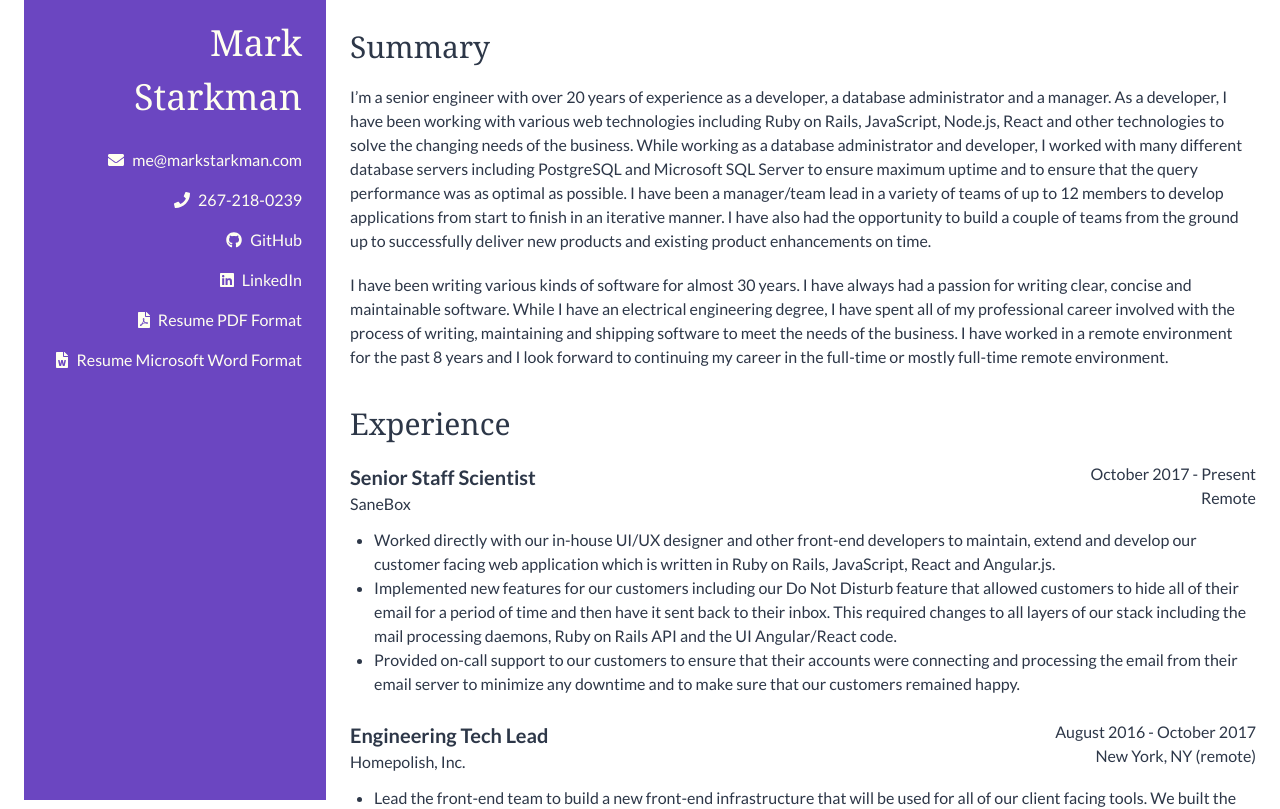
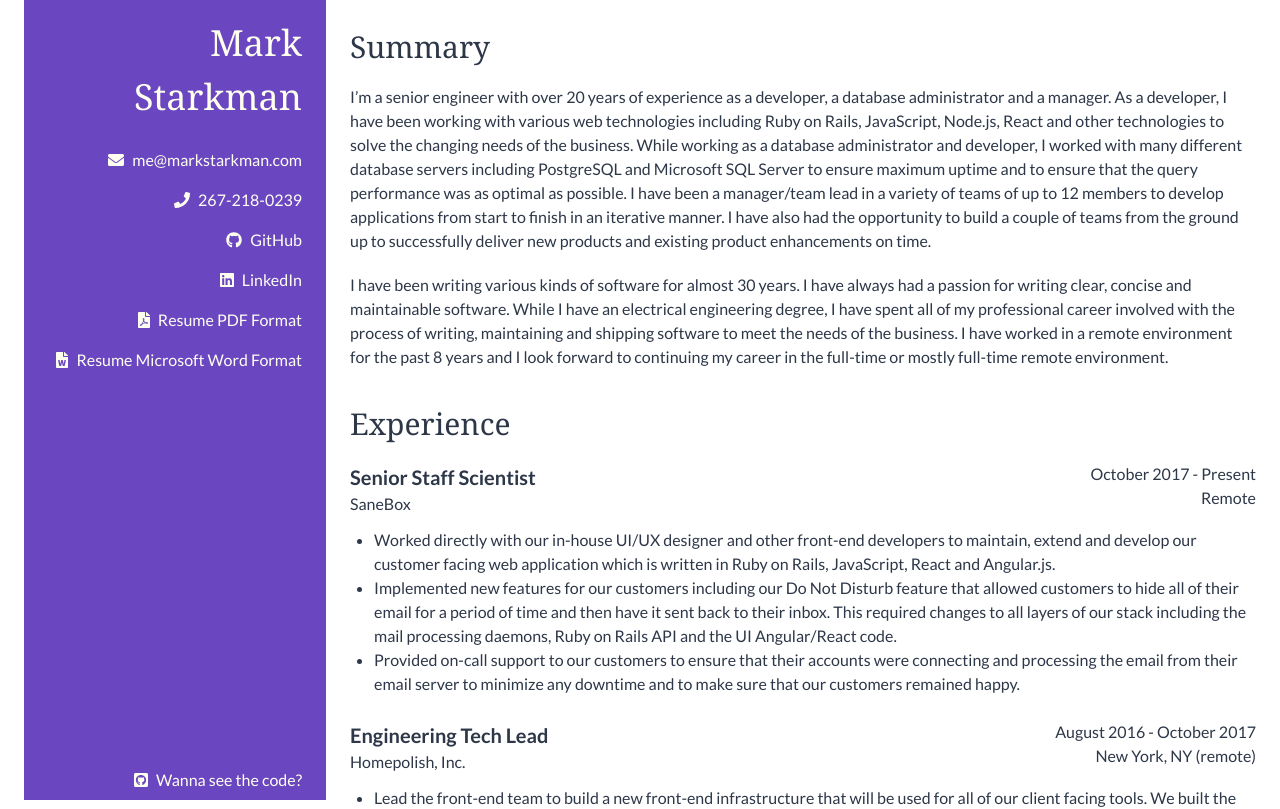
Before and after one commit to mstarkman/resume-part-deux, a Next.js app: page / in a window 1280 px wide. Shown: the top 809 px of the page. Built offline with nearby package versions, Linux system fonts and the light colour scheme.

Commit message:
Add link to the code for the resume

```diff
--- a/components/SideNav.tsx
+++ b/components/SideNav.tsx
@@ -1,5 +1,5 @@
 import { faEnvelope, faPhone, faFilePdf, faFileWord } from "@fortawesome/free-solid-svg-icons"
-import { faGithub, faLinkedin } from "@fortawesome/free-brands-svg-icons"
+import { faGithub, faGithubSquare, faLinkedin } from "@fortawesome/free-brands-svg-icons"
 import SideNavLink from "./SideNavLink"
 
 const links = [
@@ -38,7 +38,7 @@ const links = [
 ]
 
 const SideNav = () => (
-  <nav className="bg-purple-700 text-yellow-100 h-screen pt-4">
+  <nav className="bg-purple-700 text-yellow-100 h-screen pt-4 flex flex-col">
     <div className="text-right font-serif text-4xl mb-4 px-6">
       Mark
       <br />
@@ -49,6 +49,14 @@ const SideNav = () => (
         <SideNavLink key={i} {...link} />
       ))}
     </div>
+    <div className="text-right mt-auto">
+      <SideNavLink
+        href="https://github.com/mstarkman/resume-part-deux"
+        icon={faGithubSquare}
+        text="Wanna see the code?"
+        newTab={true}
+      />
+    </div>
   </nav>
 )
 
```
